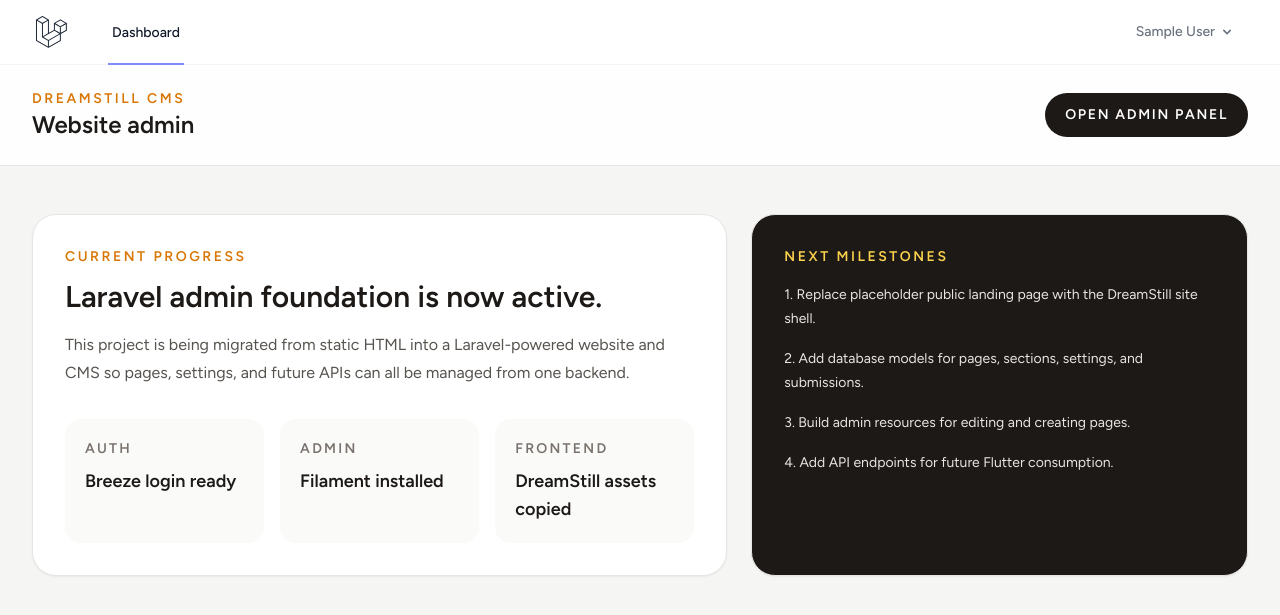
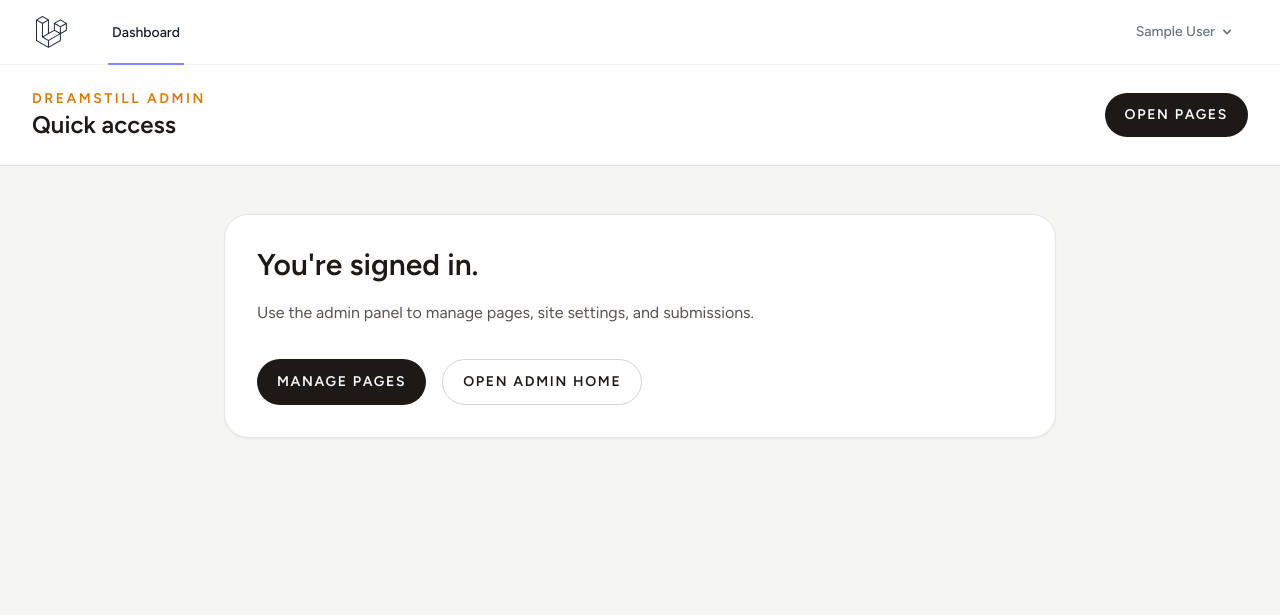
Before and after one commit to Dreamstill-app/Website, a Laravel app: page /dashboard in a window 1280 px wide. Shown: the top 615 px of the page. Run offline with Laravel 12, Linux system fonts and the light colour scheme; the visitor is signed in with stand-in values (Sample User, id 1); style sheets or scripts are compiled from the project's sources.

Commit message:
Add admin theme toggle and page-first login flow
Co-Authored-By: Claude Opus 4.8 (1M context) <noreply@anthropic.com>

```diff
--- a/app/Http/Controllers/Auth/AuthenticatedSessionController.php
+++ b/app/Http/Controllers/Auth/AuthenticatedSessionController.php
@@ -2,6 +2,7 @@
 
 namespace App\Http\Controllers\Auth;
 
+use App\Filament\Resources\Pages\PageResource;
 use App\Http\Controllers\Controller;
 use App\Http\Requests\Auth\LoginRequest;
 use Illuminate\Http\RedirectResponse;
@@ -28,7 +29,7 @@ class AuthenticatedSessionController extends Controller
 
         $request->session()->regenerate();
 
-        return redirect()->intended(route('dashboard', absolute: false));
+        return redirect()->intended(PageResource::getUrl());
     }
 
     /**
--- a/app/Providers/Filament/AdminPanelProvider.php
+++ b/app/Providers/Filament/AdminPanelProvider.php
@@ -2,6 +2,7 @@
 
 namespace App\Providers\Filament;
 
+use Filament\Enums\ThemeMode;
 use Filament\Http\Middleware\Authenticate;
 use Filament\Http\Middleware\AuthenticateSession;
 use Filament\Http\Middleware\DisableBladeIconComponents;
@@ -10,13 +11,14 @@ use Filament\Pages\Dashboard;
 use Filament\Panel;
 use Filament\PanelProvider;
 use Filament\Support\Colors\Color;
+use Filament\View\PanelsRenderHook;
 use Filament\Widgets\AccountWidget;
-use Filament\Widgets\FilamentInfoWidget;
 use Illuminate\Cookie\Middleware\AddQueuedCookiesToResponse;
 use Illuminate\Cookie\Middleware\EncryptCookies;
 use Illuminate\Foundation\Http\Middleware\VerifyCsrfToken;
 use Illuminate\Routing\Middleware\SubstituteBindings;
 use Illuminate\Session\Middleware\StartSession;
+use Illuminate\Support\Facades\Blade;
 use Illuminate\View\Middleware\ShareErrorsFromSession;
 
 class AdminPanelProvider extends PanelProvider
@@ -28,6 +30,8 @@ class AdminPanelProvider extends PanelProvider
             ->id('admin')
             ->path('admin')
             ->login()
+            ->darkMode()
+            ->defaultThemeMode(ThemeMode::System)
             ->colors([
                 'primary' => Color::Amber,
             ])
@@ -39,8 +43,11 @@ class AdminPanelProvider extends PanelProvider
             ->discoverWidgets(in: app_path('Filament/Widgets'), for: 'App\Filament\Widgets')
             ->widgets([
                 AccountWidget::class,
-                FilamentInfoWidget::class,
             ])
+            ->renderHook(
+                PanelsRenderHook::TOPBAR_END,
+                fn (): string => Blade::render('@include("filament.theme-toggle")'),
+            )
             ->middleware([
                 EncryptCookies::class,
                 AddQueuedCookiesToResponse::class,
--- a/resources/views/dashboard.blade.php
+++ b/resources/views/dashboard.blade.php
@@ -2,49 +2,31 @@
     <x-slot name="header">
         <div class="flex items-center justify-between gap-4">
             <div>
-                <p class="text-sm font-semibold uppercase tracking-[0.18em] text-amber-600">DreamStill CMS</p>
-                <h2 class="text-2xl font-semibold text-stone-900">Website admin</h2>
+                <p class="text-sm font-semibold uppercase tracking-[0.18em] text-amber-600">DreamStill Admin</p>
+                <h2 class="text-2xl font-semibold text-stone-900">Quick access</h2>
             </div>
-            <a href="{{ url('/admin') }}" class="inline-flex items-center rounded-full bg-stone-900 px-5 py-3 text-sm font-semibold uppercase tracking-[0.12em] text-white transition hover:bg-amber-500 hover:text-stone-950">
-                Open admin panel
+            <a href="{{ url('/admin/pages') }}" class="inline-flex items-center rounded-full bg-stone-900 px-5 py-3 text-sm font-semibold uppercase tracking-[0.12em] text-white transition hover:bg-amber-500 hover:text-stone-950">
+                Open pages
             </a>
         </div>
     </x-slot>
 
     <div class="py-12">
-        <div class="mx-auto grid max-w-7xl gap-6 px-4 sm:px-6 lg:grid-cols-[1.4fr_1fr] lg:px-8">
+        <div class="mx-auto max-w-4xl px-4 sm:px-6 lg:px-8">
             <section class="rounded-3xl border border-stone-200 bg-white p-8 shadow-sm">
-                <p class="text-sm font-semibold uppercase tracking-[0.18em] text-amber-600">Current progress</p>
-                <h3 class="mt-3 text-3xl font-semibold text-stone-900">Laravel admin foundation is now active.</h3>
-                <p class="mt-4 max-w-2xl text-base leading-7 text-stone-600">
-                    This project is being migrated from static HTML into a Laravel-powered website and CMS so pages,
-                    settings, and future APIs can all be managed from one backend.
+                <h3 class="text-3xl font-semibold text-stone-900">You're signed in.</h3>
+                <p class="mt-4 text-base leading-7 text-stone-600">
+                    Use the admin panel to manage pages, site settings, and submissions.
                 </p>
-                <div class="mt-8 grid gap-4 md:grid-cols-3">
-                    <article class="rounded-2xl bg-stone-50 p-5">
-                        <p class="text-sm font-semibold uppercase tracking-[0.16em] text-stone-500">Auth</p>
-                        <p class="mt-2 text-lg font-semibold text-stone-900">Breeze login ready</p>
-                    </article>
-                    <article class="rounded-2xl bg-stone-50 p-5">
-                        <p class="text-sm font-semibold uppercase tracking-[0.16em] text-stone-500">Admin</p>
-                        <p class="mt-2 text-lg font-semibold text-stone-900">Filament installed</p>
-                    </article>
-                    <article class="rounded-2xl bg-stone-50 p-5">
-                        <p class="text-sm font-semibold uppercase tracking-[0.16em] text-stone-500">Frontend</p>
-                        <p class="mt-2 text-lg font-semibold text-stone-900">DreamStill assets copied</p>
-                    </article>
+                <div class="mt-8 flex flex-wrap gap-4">
+                    <a href="{{ url('/admin/pages') }}" class="inline-flex items-center rounded-full bg-stone-900 px-5 py-3 text-sm font-semibold uppercase tracking-[0.12em] text-white transition hover:bg-amber-500 hover:text-stone-950">
+                        Manage pages
+                    </a>
+                    <a href="{{ url('/admin') }}" class="inline-flex items-center rounded-full border border-stone-300 px-5 py-3 text-sm font-semibold uppercase tracking-[0.12em] text-stone-900 transition hover:border-amber-500 hover:text-amber-700">
+                        Open admin home
+                    </a>
                 </div>
             </section>
-
-            <aside class="rounded-3xl border border-stone-200 bg-stone-900 p-8 text-white shadow-sm">
-                <p class="text-sm font-semibold uppercase tracking-[0.18em] text-amber-300">Next milestones</p>
-                <ol class="mt-4 space-y-4 text-sm leading-6 text-stone-200">
-                    <li>1. Replace placeholder public landing page with the DreamStill site shell.</li>
-                    <li>2. Add database models for pages, sections, settings, and submissions.</li>
-                    <li>3. Build admin resources for editing and creating pages.</li>
-                    <li>4. Add API endpoints for future Flutter consumption.</li>
-                </ol>
-            </aside>
         </div>
     </div>
 </x-app-layout>
--- /dev/null
+++ b/resources/views/filament/theme-toggle.blade.php
@@ -0,0 +1,3 @@
+<div class="hidden md:flex items-center ms-2">
+    <x-filament-panels::theme-switcher />
+</div>
```
Also changed, not shown: resources/views/welcome.blade.php (+0 -18 lines).
